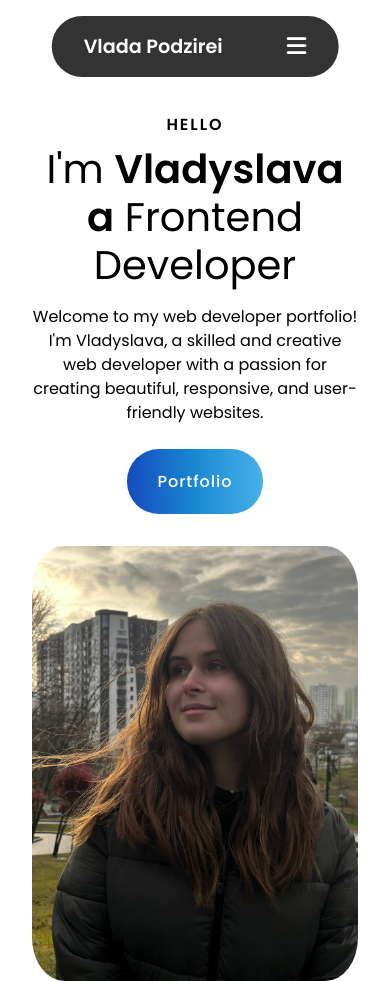
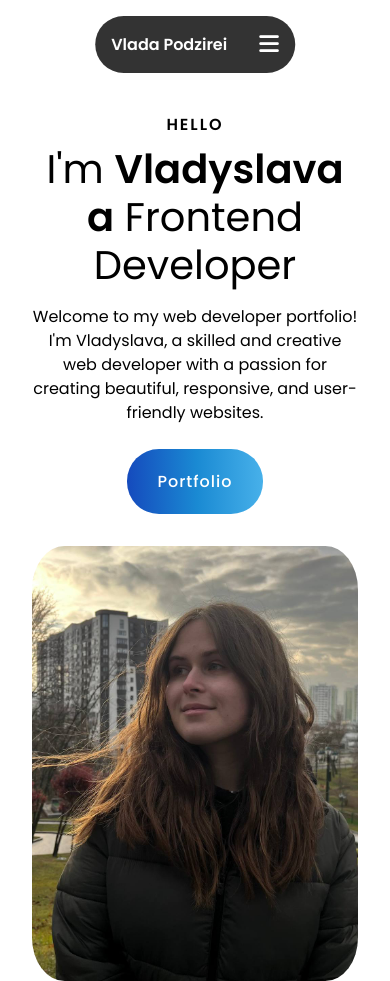
Before and after one commit to VladaRey/Portfolio, a plain HTML site: page index.html in a window 390 px wide. Shown: the top 981 px of the page. Drawn offline with Linux system fonts and the light colour scheme.

Commit message:
made nav smaller

```diff
--- a/style.css
+++ b/style.css
@@ -582,15 +582,6 @@ footer ul li a {
 
 
 @media screen and (max-width:576px){
-  .nav_items{
-    padding: 1rem;
-  }
-  nav .nav_items .logo {
-    font-size: 1rem;
-  }
-  nav #menu-icon{
-    font-size: 1.4rem;
-  }
   .project-card img{
     width: 60vw;
   }
@@ -599,6 +590,7 @@ footer ul li a {
 @media screen and (max-width: 768px) {
   nav #menu-icon {
     display: block;
+    font-size: 1.4rem;
   }
   nav .nav_links {
     position: absolute;
@@ -622,11 +614,11 @@ footer ul li a {
     display: block;
   }
   nav .nav_items {
-    padding: 1rem 2rem;
-    gap: 4rem;
+    padding: 1rem;
+    gap: 2rem;
   }
   nav .nav_items .logo {
-    font-size: 1.2rem;
+    font-size: 1rem;
   }
   .projects-grid {
     grid-template-columns: repeat(1, 1fr);
@@ -667,12 +659,6 @@ footer ul li a {
 .skills{
   grid-template-columns: repeat(1, 1fr);
 }
-}
-
-@media screen and (max-width: 1200px){
-  .project-card img{
-    width: 30vw;
-  }
 }
 
 @media screen and (min-width: 992px) {
```
